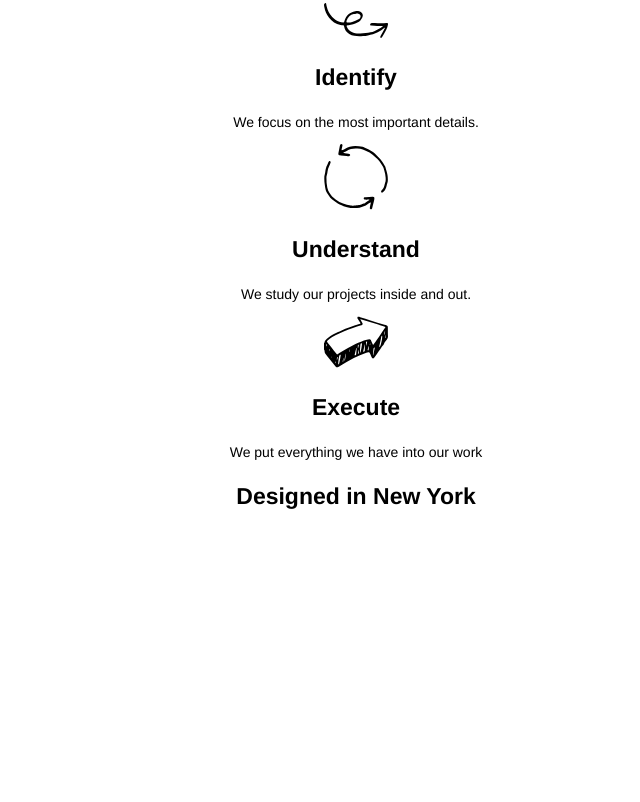
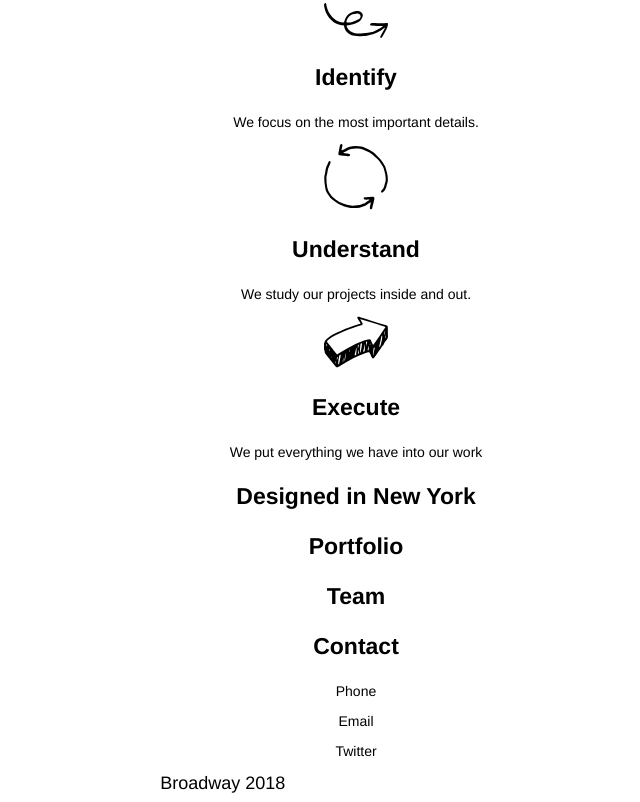
Before and after one commit to orlyrory/broadway, a plain HTML site: page index.html in a window 1280 px wide. Shown: the part 438-1240 px from the top of the page, without its empty margins (284-924 px from the left). Before the commit the page ends 971 px from the top, so only its background shows below. Drawn offline with Linux system fonts and the light colour scheme.

Commit message:
footer finish

```diff
--- a/index.html
+++ b/index.html
@@ -23,12 +23,15 @@
     <!-- ICON SECTION -->
     <div class="process">
       <h2>Our Process</h2>
+
       <p><img src="resources/images/identify.svg" alt="identify arrow"></p>
       <h3>Identify</h3>
       <p>We focus on the most important details.</p>
+
       <p><img src="resources/images/understand.svg" alt="circular arrows"></p>
       <h3>Understand</h3>
       <p>We study our projects inside and out.</p>
+
       <p><img src="resources/images/execute.svg" alt="large arrow"></p>
       <h3>Execute</h3>
       <p>We put everything we have into our work</p>
@@ -36,9 +39,34 @@
     </div>
 
     <!-- BREAK -->
-        <h3 id="imgbgr">Designed in New York</h3>
+    <h3 id="imgbgr">Designed in New York</h3>
 
     <!-- EXPANDED SECTION -->
+    <div class="process">
+      <h3> Portfolio</h3>
+      <p></p>
 
+      <h3>Team</h3>
+      <p></p>
+
+      <h3>Contact</h3>
+      <p>Phone</p>
+      <p>Email</p>
+      <p>Twitter</p>
+    </div>
+
+    <div class="footer">
+
+    <nav>
+        <span id="copyright">Broadway 2018</span>
+        <a>Home</a>
+        <a>About</a>
+        <a>Work</a>
+        <a>Team</a>
+        <a>Contact</a>
+
+    </nav>
+
+    </div>
     </body>
 </html>
```
